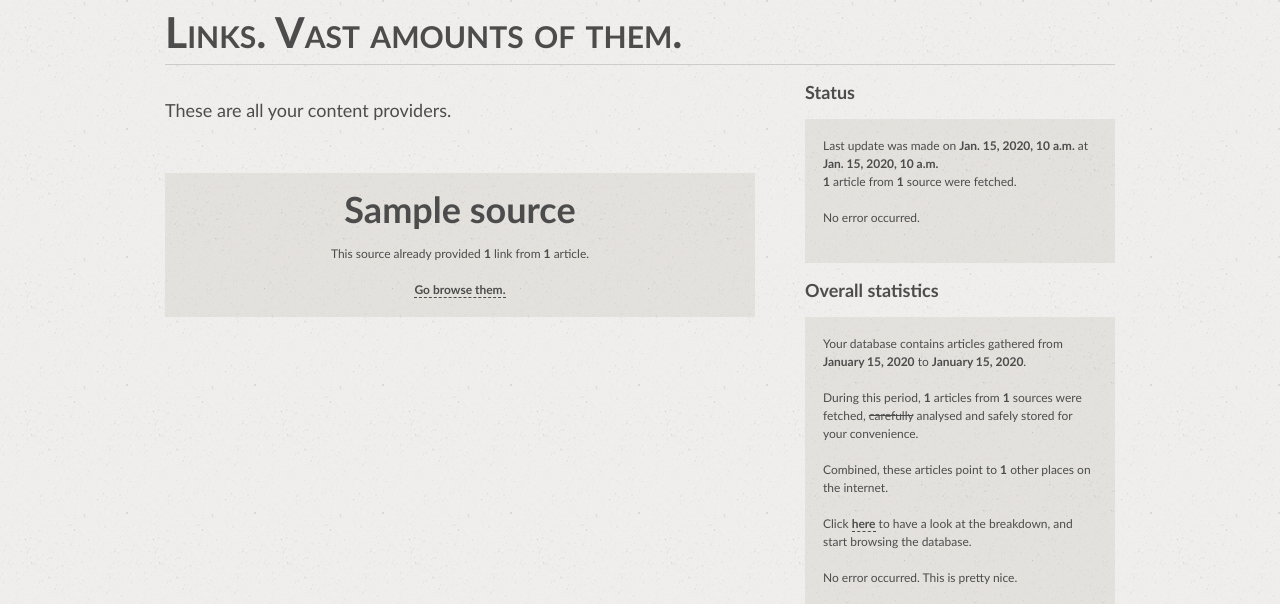
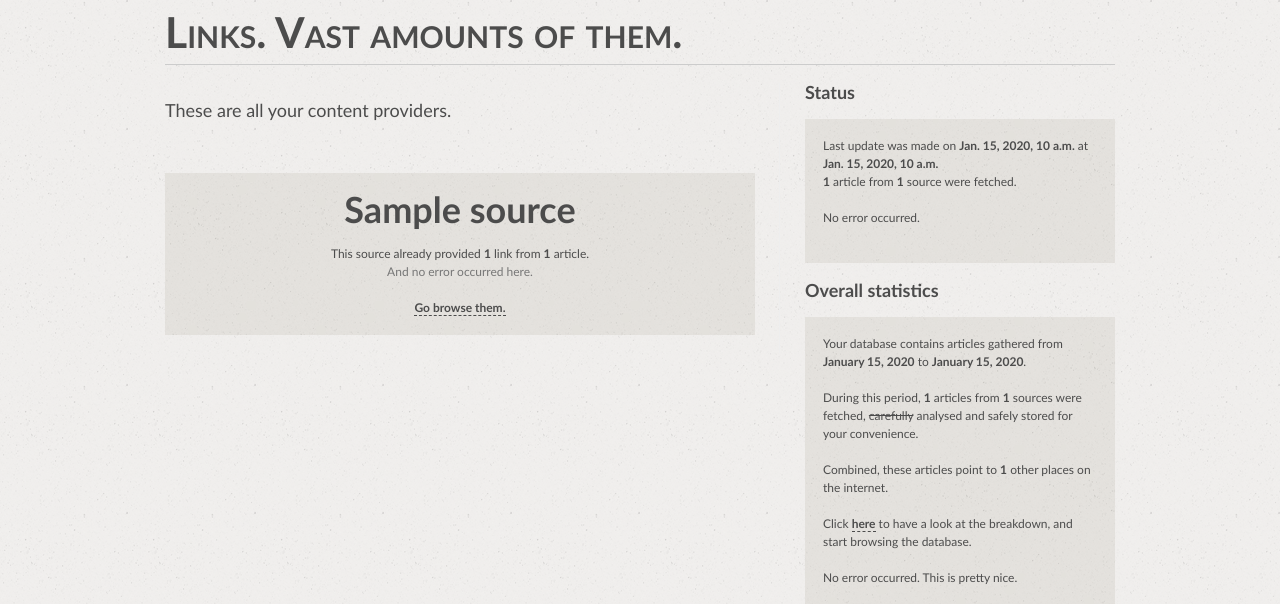
Before and after one commit to sevas/csxj_viewer_app, a Django app: template provider/templates/source_list.html in a window 1280 px wide. Shown: the top 604 px of the page. Run offline with Django 3.2, Linux system fonts and the light colour scheme; the template is opened without the code that fills it: most values are stand-ins (such as "Sample title", 1, 10 or a date in 2020).

Commit message:
show the number of errors generated by each source

```diff
--- a/provider/templates/source_list.html
+++ b/provider/templates/source_list.html
@@ -20,8 +20,24 @@
              {% with total_articles=source_stats.n_articles%}
                 <strong>{{ total_articles }}</strong> article{{  total_articles|pluralize }}.
              {% endwith %}
-                <br/><br/>
-                <a href="/source/{{ source_name }}"> Go browse them. </a>
+
+            <br/>
+            {% with total_errors=source_stats.n_errors %}
+                {% if total_errors %}
+
+
+                <span class="quiet"> It also generated
+                <strong>{{ total_errors }}</strong> error{{  total_errors|pluralize }}.
+                </span>
+                {% else %}
+                    <span class="quiet">
+                        And no error occurred here.
+                    </span>
+                {% endif %}
+             {% endwith %}
+
+            <br/><br/>
+            <a href="/source/{{ source_name }}"> Go browse them. </a>
 
         </div>
 
```
